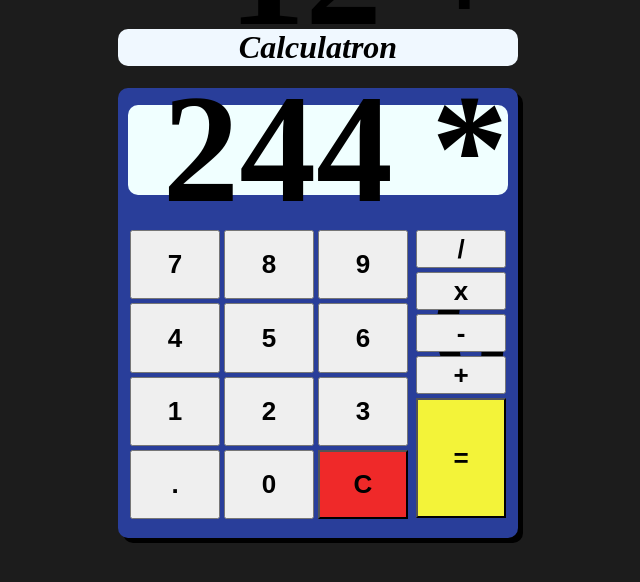
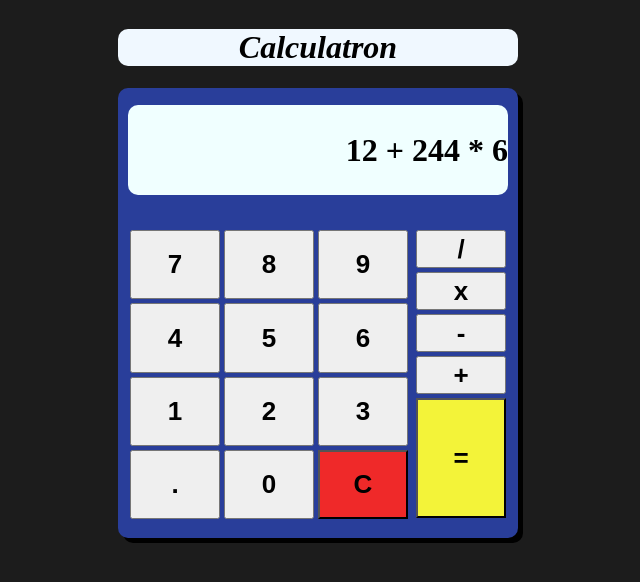
Before and after one commit to ZackD-Git/calculator, a website: page index.html in a window 1280 px wide. Shown: the whole page, without its empty margins (322-962 px from the left). Drawn offline with Linux system fonts and the light colour scheme.

Commit message:
Adjust Font Size for Display

```diff
--- a/styles.css
+++ b/styles.css
@@ -45,7 +45,11 @@ button{
 }
 
 p{
-    font-size: 12vw;
+    font-size: min(2em);
+    word-wrap: break-word;
+    display: block;
+    line-height: 1em;
+    max-height: 3em;
     font-weight: bold;
     text-align: right;
 }
```
